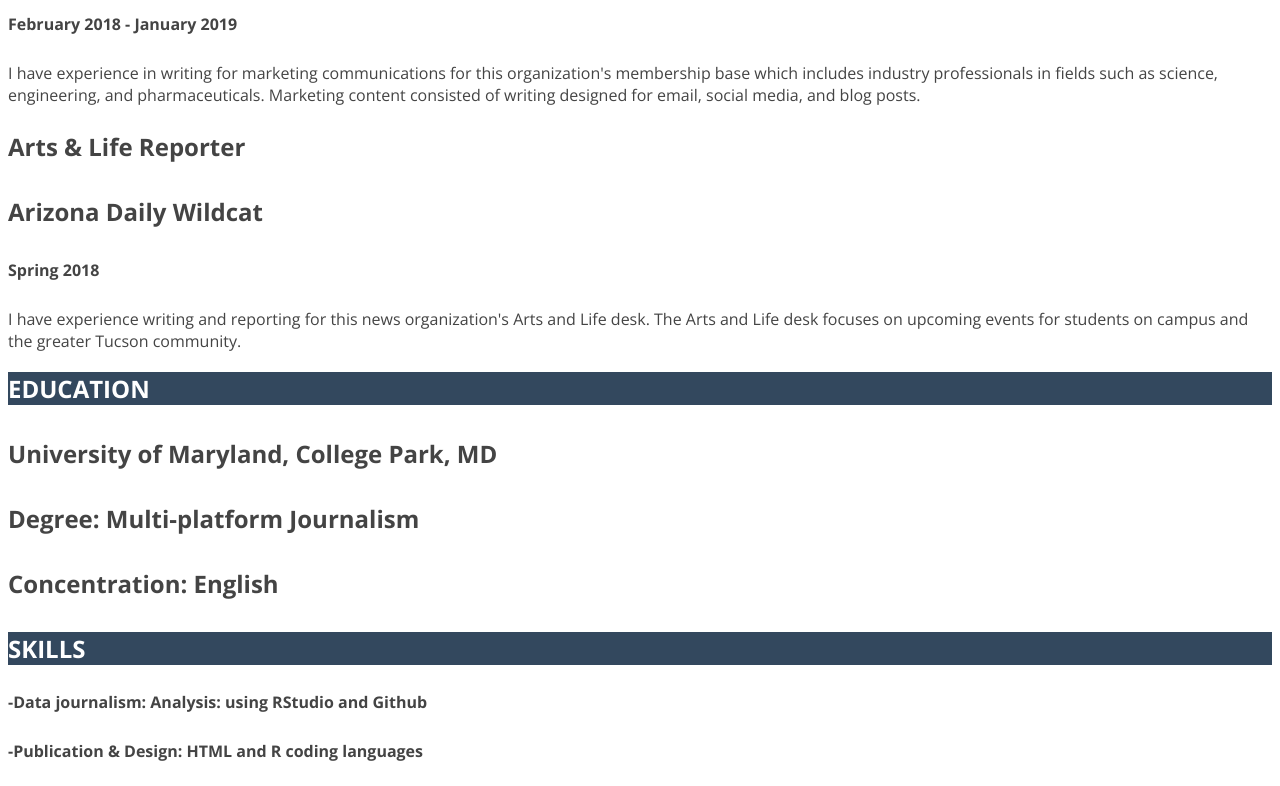
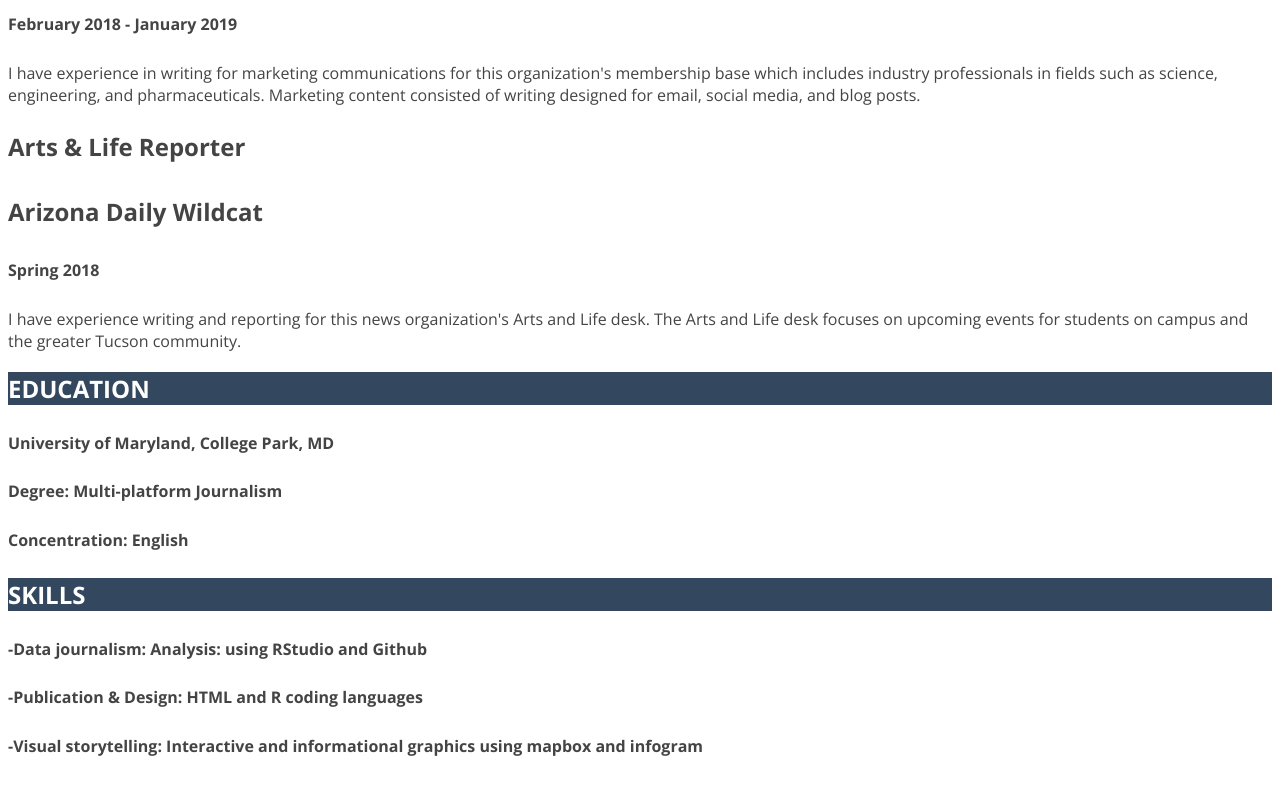
Before and after one commit to tcotton1jour/Theresa-Jour352, a plain HTML site: page index.html in a window 1280 px wide. Shown: the part 452-1238 px from the top of the page. Drawn offline with nearby package versions, Linux system fonts and the light colour scheme.

```diff
--- a/index.html
+++ b/index.html
@@ -56,13 +56,15 @@ and the greater Tucson community.</p>
 <!-- degree -->
 
 <h2>Education</h2>
-<h4>University of Maryland, College Park, MD</h4>
-<h4>Degree: Multi-platform Journalism</h4>
-<h4>Concentration: English</h4>
+
+<h5>University of Maryland, College Park, MD</h5>
+<h5>Degree: Multi-platform Journalism</h5>
+<h5>Concentration: English</h5>
 
 <!-- skills -->
 
 <h2>Skills</h2>
+
 <h5>-Data journalism: Analysis: using RStudio and Github</h5>
 <h5>-Publication & Design: HTML and R coding languages</h5>
 <h5>-Visual storytelling: Interactive and informational graphics using
--- a/style.css
+++ b/style.css
@@ -40,5 +40,6 @@ h4 {
 h5 {
   text-transform: bold:400;
   font-size:1em;
+  text-transform: italic;
 
 }
```
